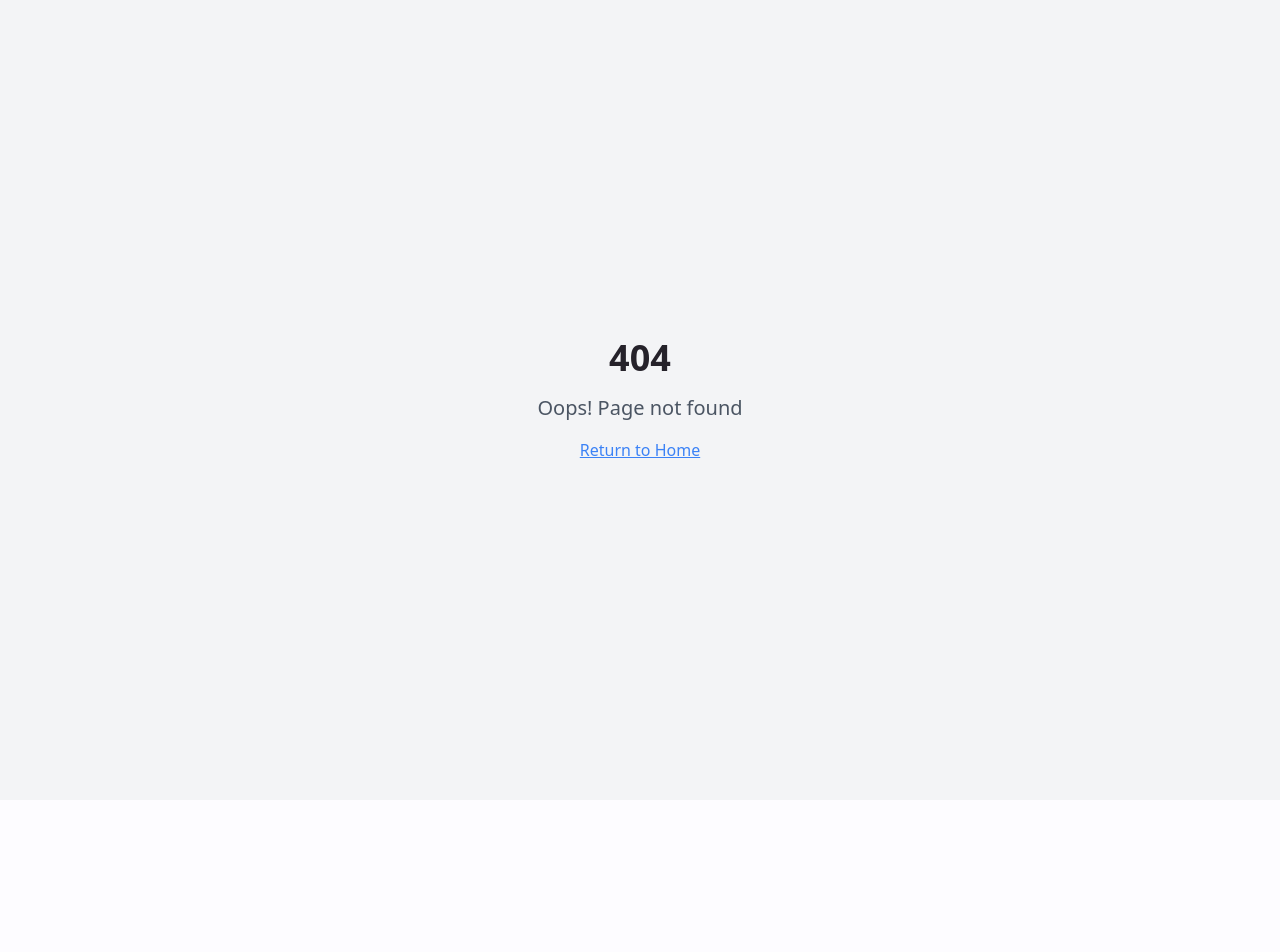
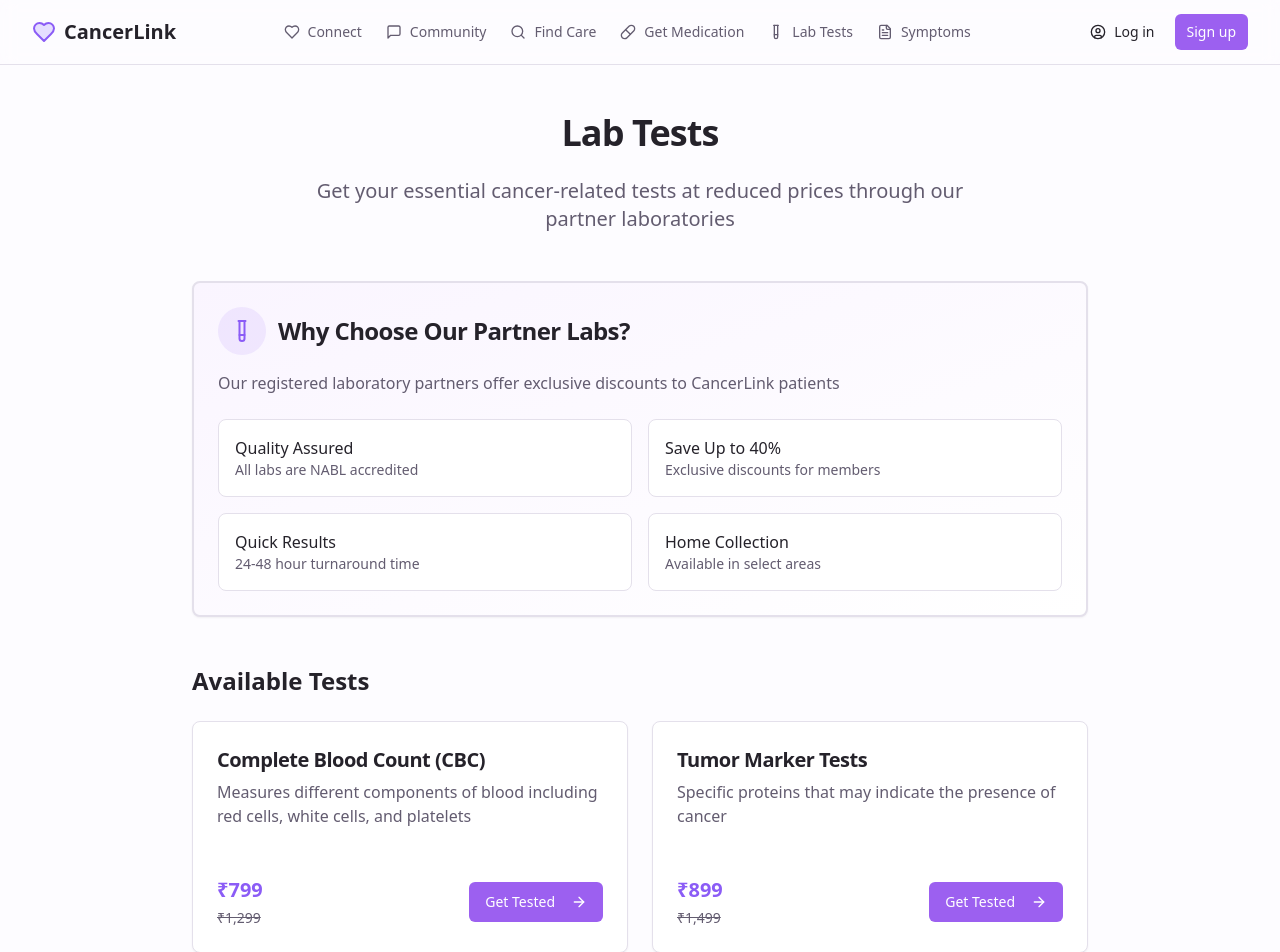
Before and after one commit to la-dev05/CancerLink, a React (Vite) app: page /lab-tests in a window 1280 px wide. Before the commit this address had no page. Shown: the top 952 px of the page. Before the commit the page ends 800 px from the top, so only its background shows below. Built offline with nearby package versions, Linux system fonts and the light colour scheme.

Commit message:
Added Lab tests page

```diff
--- a/src/App.tsx
+++ b/src/App.tsx
@@ -17,6 +17,7 @@ import TermsOfUse from './pages/TermsOfUse';
 import About from './pages/About';
 import Contact from './pages/Contact';
 import { GetMedicines } from "@/pages/GetMedicines";
+import LabTests from "./pages/LabTests";
 
 const queryClient = new QueryClient();
 
@@ -40,6 +41,7 @@ const App = () => (
             <Route path="/about" element={<About />} />
             <Route path="/contact" element={<Contact />} />
             <Route path="/get-medicines" element={<GetMedicines />} />
+            <Route path="/lab-tests" element={<LabTests />} />
             {/* ADD ALL CUSTOM ROUTES ABOVE THE CATCH-ALL "*" ROUTE */}
             <Route path="*" element={<NotFound />} />
           </Routes>
--- a/src/components/layout/Footer.tsx
+++ b/src/components/layout/Footer.tsx
@@ -37,6 +37,11 @@ const Footer = () => {
               <li>
                 <Link to="/get-medicines" className="text-muted-foreground hover:text-foreground transition-colors">
                   Get Medicines
+                </Link>
+              </li>
+              <li>
+                <Link to="/lab-tests" className="text-muted-foreground hover:text-foreground transition-colors">
+                  Lab Tests
                 </Link>
               </li>
               <li>
--- a/src/components/layout/Navbar.tsx
+++ b/src/components/layout/Navbar.tsx
@@ -1,7 +1,7 @@
 import { useState } from "react";
 import { Link } from "react-router-dom";
 import { Button } from "@/components/ui/button";
-import { Menu, X, Heart, MessageSquare, FileText, Search, Pill } from "lucide-react";
+import { Menu, X, Heart, MessageSquare, FileText, Search, Pill, TestTube } from "lucide-react";
 import { cn } from "@/lib/utils";
 import { UserMenu } from "@/components/auth/UserMenu";
 
@@ -17,6 +17,7 @@ const Navbar = () => {
     { name: "Community", path: "/community", icon: <MessageSquare className="h-4 w-4 mr-2" /> },
     { name: "Find Care", path: "/symptom-care-locator", icon: <Search className="h-4 w-4 mr-2" /> },
     { name: "Get Medication", path: "/get-medicines", icon: <Pill className="h-4 w-4 mr-2" /> },
+    { name: "Lab Tests", path: "/lab-tests", icon: <TestTube className="h-4 w-4 mr-2" /> },
     { name: "Symptoms", path: "/symptoms", icon: <FileText className="h-4 w-4 mr-2" /> },
   ];
 
--- a/src/pages/GetMedicines.tsx
+++ b/src/pages/GetMedicines.tsx
@@ -117,13 +117,13 @@ const MedicationCard = ({ medication }: { medication: typeof medications.chemoth
           <div>
             <p className="text-sm text-muted-foreground">Market Price</p>
             <p className="text-lg font-semibold line-through text-muted-foreground">
-              ${medication.marketPrice}
+              ₹{medication.marketPrice}
             </p>
           </div>
           <div className="text-right">
             <p className="text-sm text-muted-foreground">Our Price</p>
             <p className="text-lg font-semibold text-green-600">
-              ${medication.ourPrice}
+              ₹{medication.ourPrice}
             </p>
           </div>
         </div>
--- /dev/null
+++ b/src/pages/LabTests.tsx
@@ -0,0 +1,124 @@
+import Layout from "@/components/layout/Layout";
+import { Button } from "@/components/ui/button";
+import { Card, CardContent, CardDescription, CardHeader, CardTitle, CardFooter } from "@/components/ui/card";
+import { TestTube, ArrowRight } from "lucide-react";
+
+const commonTests = [
+  {
+    name: "Complete Blood Count (CBC)",
+    description: "Measures different components of blood including red cells, white cells, and platelets",
+    price: "₹799",
+    originalPrice: "₹1,299",
+  },
+  {
+    name: "Tumor Marker Tests",
+    description: "Specific proteins that may indicate the presence of cancer",
+  },
+  {
+    name: "Comprehensive Metabolic Panel",
+    description: "Assesses liver and kidney function, protein levels, and electrolyte balance",
+  },
+  {
+    name: "Cancer Antigen Tests",
+    description: "Including CA 125, CA 15-3, CA 19-9, and others specific to cancer types",
+  },
+  {
+    name: "Biopsy Analysis",
+    description: "Microscopic examination of tissue samples",
+  },
+].map(test => ({...test, price: test.price || "₹899", originalPrice: test.originalPrice || "₹1,499"}));
+
+const LabTests = () => {
+  return (
+    <Layout>
+      <div className="container py-12">
+        <div className="max-w-4xl mx-auto space-y-12">
+          <div className="text-center space-y-6">
+            <h1 className="text-4xl font-bold tracking-tight">Lab Tests</h1>
+            <p className="text-xl text-muted-foreground max-w-2xl mx-auto">
+              Get your essential cancer-related tests at reduced prices through our partner laboratories
+            </p>
+          </div>
+
+          <Card className="bg-gradient-to-br from-purple-50 to-white border-2">
+            <CardHeader className="space-y-4">
+              <div className="flex items-center gap-3">
+                <div className="bg-cancer-purple/10 p-3 rounded-full">
+                  <TestTube className="h-6 w-6 text-cancer-purple" />
+                </div>
+                <CardTitle className="text-2xl">Why Choose Our Partner Labs?</CardTitle>
+              </div>
+              <CardDescription className="text-base">
+                Our registered laboratory partners offer exclusive discounts to CancerLink patients
+              </CardDescription>
+            </CardHeader>
+            <CardContent className="space-y-6">
+              <div className="grid md:grid-cols-2 gap-4">
+                <div className="bg-white p-4 rounded-lg border">
+                  <p className="font-medium">Quality Assured</p>
+                  <p className="text-sm text-muted-foreground">All labs are NABL accredited</p>
+                </div>
+                <div className="bg-white p-4 rounded-lg border">
+                  <p className="font-medium">Save Up to 40%</p>
+                  <p className="text-sm text-muted-foreground">Exclusive discounts for members</p>
+                </div>
+                <div className="bg-white p-4 rounded-lg border">
+                  <p className="font-medium">Quick Results</p>
+                  <p className="text-sm text-muted-foreground">24-48 hour turnaround time</p>
+                </div>
+                <div className="bg-white p-4 rounded-lg border">
+                  <p className="font-medium">Home Collection</p>
+                  <p className="text-sm text-muted-foreground">Available in select areas</p>
+                </div>
+              </div>
+            </CardContent>
+          </Card>
+
+          <div className="space-y-6">
+            <h2 className="text-2xl font-semibold">Available Tests</h2>
+            <div className="grid gap-6 md:grid-cols-2">
+              {commonTests.map((test) => (
+                <Card key={test.name} className="group hover:shadow-lg transition-all">
+                  <CardHeader>
+                    <CardTitle className="text-xl">{test.name}</CardTitle>
+                    <CardDescription className="text-base">{test.description}</CardDescription>
+                  </CardHeader>
+                  <CardFooter className="flex items-center justify-between pt-6">
+                    <div className="space-y-1">
+                      <div className="text-xl font-semibold text-cancer-purple">{test.price}</div>
+                      <div className="text-sm text-muted-foreground line-through">{test.originalPrice}</div>
+                    </div>
+                    <Button className="group-hover:translate-x-1 transition-transform">
+                      Get Tested <ArrowRight className="h-4 w-4 ml-2" />
+                    </Button>
+                  </CardFooter>
+                </Card>
+              ))}
+            </div>
+          </div>
+
+          <Card className="bg-cancer-purple/5 border-2">
+            <CardHeader>
+              <CardTitle className="text-2xl">Are you a Laboratory?</CardTitle>
+              <CardDescription className="text-base">
+                Partner with us to reach more patients and grow your business
+              </CardDescription>
+            </CardHeader>
+            <CardContent className="space-y-6">
+              <p className="text-muted-foreground">
+                Join our network of trusted laboratories and provide valuable services to cancer patients
+                while growing your business.
+              </p>
+              <Button size="lg" className="gap-2">
+                Register as a Laboratory
+                <ArrowRight className="h-4 w-4" />
+              </Button>
+            </CardContent>
+          </Card>
+        </div>
+      </div>
+    </Layout>
+  );
+};
+
+export default LabTests;
```
